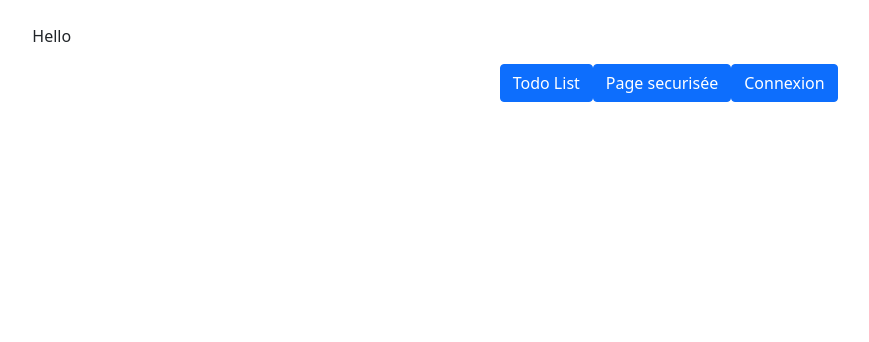
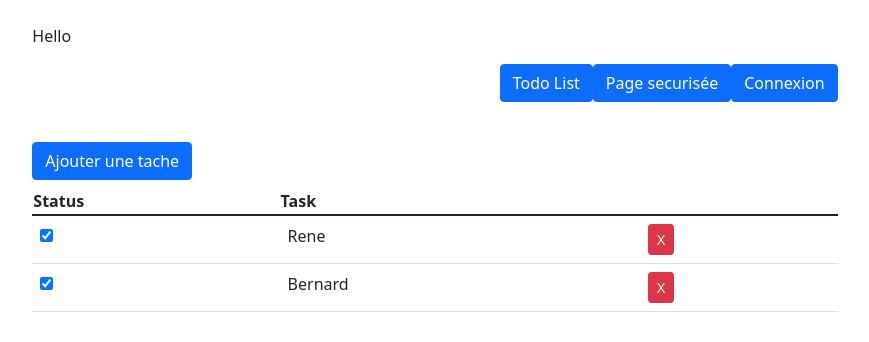
Before and after one commit to Nyxze/auth-app, an Angular app: page /todo-list in a window 1280 px wide. Before the commit this address led to /. Shown: the top 342 px of the page, without its empty margins (205-1074 px from the left). Built offline with nearby package versions, Linux system fonts and the light colour scheme.

Commit message:
Add & Delete task

```diff
--- a/src/app/app-routing.module.ts
+++ b/src/app/app-routing.module.ts
@@ -4,12 +4,14 @@ import { HomeComponent } from './component/pages/home/home.component';
 import { LoginComponent } from './component/pages/login/login.component';
 import { SecureComponent } from './component/pages/secure/secure.component';
 import { TodoFormComponent } from './component/todo-form/todo-form.component';
+import { TodoListComponent } from './component/todo-list/todo-list.component';
 import { AuthGuard} from './guards/auth.guard';
 
 const routes: Routes = [
 {path:'home', component: HomeComponent},
 {path:'login', component: LoginComponent},
-{path:'todo', component: TodoFormComponent},
+{path:'todo-form', component: TodoFormComponent},
+{path:'todo-list', component: TodoListComponent},
 {path:'secure', component: SecureComponent, canActivate:[AuthGuard]},
 {path:'', redirectTo:'/home', pathMatch:'full'}
 ];
--- a/src/app/app.component.html
+++ b/src/app/app.component.html
@@ -1,27 +1,37 @@
 <div class="container-fluid">
   <div class="row justify-content-center">
     <div class="col-md-8 p-4">
-
-
       <!-- Notifications-->
-      <div *ngIf="notif.hasMessage()"  class="alert alert-secondary">
-        {{notif.getMessage().text}}
+      <div *ngIf="notif.hasMessage()" class="alert alert-secondary">
+        {{ notif.getMessage().text }}
       </div>
 
       <!-- Navigation-->
-      <p class="navbar-text- me-2">{{security.user.greet()}}</p>
+      <p class="navbar-text- me-2">{{ security.user.greet() }}</p>
 
       <nav class="mb-4 d-flex justify-content-end">
-        <button class="btn btn-primary" routerLink="/todo">
-          Todo List </button>
+        <button class="btn btn-primary" routerLink="/todo-list">
+          Todo List
+        </button>
         <button class="btn btn-primary" routerLink="/secure">
-          Page securisée </button>
-        <button *ngIf="!security.user.isAuthenticated; else deconnexion" class="btn btn-primary" routerLink="/login">
-          Connexion</button>
-          <ng-template #deconnexion>
-            <button class="btn btn-primary" (click)="security.logout()" routerLink="/home">Deconnexion</button>
-          </ng-template>
-
+          Page securisée
+        </button>
+        <button
+          *ngIf="!security.user.isAuthenticated; else deconnexion"
+          class="btn btn-primary"
+          routerLink="/login"
+        >
+          Connexion
+        </button>
+        <ng-template #deconnexion>
+          <button
+            class="btn btn-primary"
+            (click)="security.logout()"
+            routerLink="/home"
+          >
+            Deconnexion
+          </button>
+        </ng-template>
       </nav>
       <router-outlet></router-outlet>
     </div>
--- a/src/app/component/todo-form/todo-form.component.html
+++ b/src/app/component/todo-form/todo-form.component.html
@@ -1,10 +1,15 @@
-<div class="mb-3 row">
-    <div class="col">
-        <input type="text" placeholder="Task" class="form-control" [(ngModel)]="todo" >
+<div class="mt-3">
+    <div class="mb-2">
+        <label class="form-label" >Task</label>
+        <input type="text" class="form-control"
+        [(ngModel)]="todo.taskName" >
+
     </div>
+    <div class="mb-2 form-check">
+        <label class="form-check-label" >Status</label>
+        <input type="checkbox" class="form-check-input"
+        [(ngModel)]="todo.taskStatus" >
 
-    <div class="col-3">
-        <button (click)="ajouterTodo()">Add</button>
     </div>
+<button  (click)="validateForm()" class="btn btn-primary" >Valider</button>
 </div>
-<app-todo-list></app-todo-list>
--- a/src/app/component/todo-form/todo-form.component.ts
+++ b/src/app/component/todo-form/todo-form.component.ts
@@ -1,51 +1,34 @@
 import { Component, OnInit } from '@angular/core';
+import { Router } from '@angular/router';
+import { Todo } from 'src/app/models/todo.model';
 import { TodoService } from 'src/app/services/todo.service';
-
 
 @Component({
   selector: 'app-todo-form',
   templateUrl: './todo-form.component.html',
-  styleUrls: ['./todo-form.component.css']
+  styleUrls: ['./todo-form.component.css'],
 })
 export class TodoFormComponent implements OnInit {
-todo : string = ''
+  todo: Todo;
+  constructor(private todoService: TodoService, private router: Router) {
+    this.todo = this.todoService.getNewTodo();
+  }
 
-todoList: string[] = [];
+  ngOnInit(): void {}
 
-constructor (public todoService: TodoService){}
-
-ngOnInit(): void {
-    // Récupération de la liste de Todo dans le service (bdd)
-    this.todoList = this.todoService.getData();
+  validateForm() {
+    this.todoService.addTask(this.todo);
+    this.router.navigate(['/todo-list']);
+  }
 }
 
-ajouterTodo() {
-    // Ajoute à la liste de ton component
-    this.todoList = this.todoService.getData();
-    this.todoService.getData();
-    this.todoList.push(this.todo);
-
-    // Ajoute dans le service (la bdd)
-    this.todoService.addTodo();
-
-    // Reset Todo component
-    this.todo = '';
-
-}
-
-}
-
-
 // export class TodoFormComponent implements OnInit {
-
-
 
 //   constructor(public todo: TodoService) { }
 
 //   ngOnInit(): void {
 //      this.todo.getData()
 
-
 //   }
 
 // }
--- a/src/app/component/todo-list/todo-list.component.html
+++ b/src/app/component/todo-list/todo-list.component.html
@@ -1,3 +1,25 @@
-<ul class="list-group">
-    <li class="list-group-item" *ngFor="let todo of todo.todoList; let i =index">{{ todo }} <button (click)="deleteTodo(i)">Delete</button></li>
-    </ul>
+<button class="btn btn-primary mt-3 mb-2" routerLink="/todo-form">
+Ajouter une tache
+</button>
+<table class="table table-stripped">
+  <thead>
+    <th>Status</th>
+    <th>Task</th>
+    <th></th>
+  </thead>
+  <tbody>
+    <tr *ngFor="let task of todoService.todoList; let i = index">
+    <td>
+      <input type="checkbox" [checked]="task.taskStatus" />
+    </td>
+    <td>
+    {{
+            task.taskName
+
+    }}
+    </td>
+    <td>
+        <button (click)="todoService.deleteTask(i)" class="btn btn-danger btn-sm">X</button>
+    </td></tr>
+  </tbody>
+</table>
--- a/src/app/component/todo-list/todo-list.component.ts
+++ b/src/app/component/todo-list/todo-list.component.ts
@@ -8,11 +8,8 @@ import { TodoService } from 'src/app/services/todo.service';
 })
 export class TodoListComponent implements OnInit {
 
-  constructor(public todo: TodoService) { }
+  constructor(public todoService: TodoService) { }
 
-  deleteTodo(id:number){
-    this.todo.todoList=this.todo.todoList.filter((v,i)=> i !== id)
-    }
 
   ngOnInit(): void {
 
--- a/src/app/models/todo.model.ts
+++ b/src/app/models/todo.model.ts
@@ -1,17 +1,21 @@
-export interface TodoInterface {
-    todoName: string;
-    todoState: boolean;
-  }
+export interface TodoDTOInterface{
+  id?:number;
+  taskName: string;
+  taskStatus: boolean;
+}
+export class Todo  {
+    id:number|undefined;
+    taskName: string = '';
+    taskStatus: boolean=false;
 
-export class Todo implements TodoInterface {
-    todoName: string = '';
-    todoState: boolean = false;
+    constructor(data: TodoDTOInterface| null=null){
+      if(data){
+        this.taskName=data.taskName;
+        this.taskStatus=data.taskStatus;
+        this.id = data.id || new Date().getTime();
+      }else{
+        this.id = new Date().getTime();
+      }
 
-    constructor (task: TodoInterface| null=null){
-        if (task) {
-            this.todoName = task.todoName;
-            this.todoState = true;
-          }
     }
-
 }
--- a/src/app/services/todo.service.ts
+++ b/src/app/services/todo.service.ts
@@ -1,19 +1,29 @@
 import { Injectable } from '@angular/core';
+import { Todo } from '../models/todo.model';
 
 @Injectable({
   providedIn: 'root'
 })
 export class TodoService {
-  todo: string='';
-  todoList: string[] = ['Rene','Lataupe '];
 
-  addTodo(){
-    console.log('add todo')
-    this.todo = ''
+  todoList: Todo[] = [
+    new Todo({ taskName:'Rene', taskStatus:true, id: 1 }),
+    new Todo({ taskName:'Bernard', taskStatus:true, id: 2 }),
+  ];
+
+  constructor(){}
+
+  getNewTodo():Todo{
+    return new Todo();
   }
 
+  addTask(data:Todo):void{
 
-  getData(){
-    return this.todoList;
+     this.todoList.push(data);
+  }
+
+  deleteTask(id:number|undefined):void{
+    const index = this.todoList.findIndex(item=> item.id=id)
+    this.todoList.splice(index,1)
   }
 }
```
